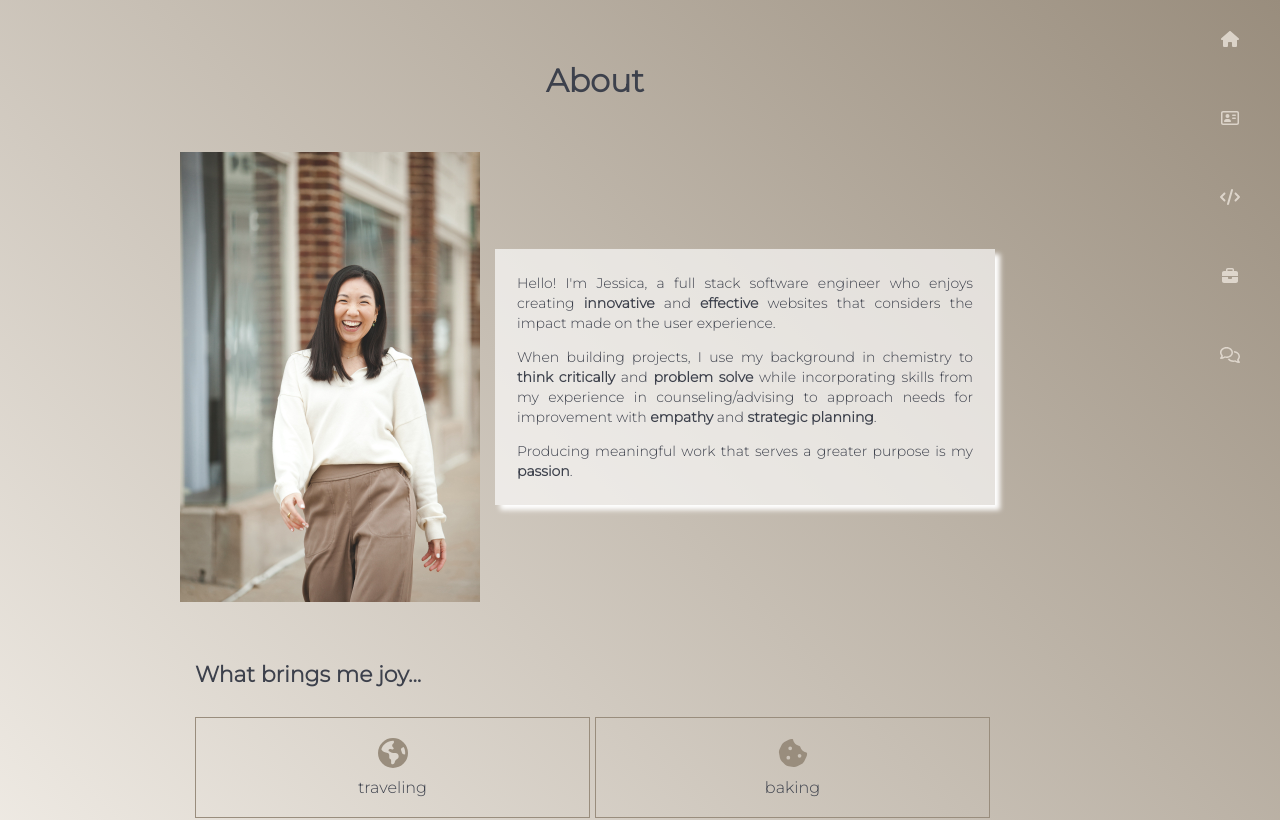
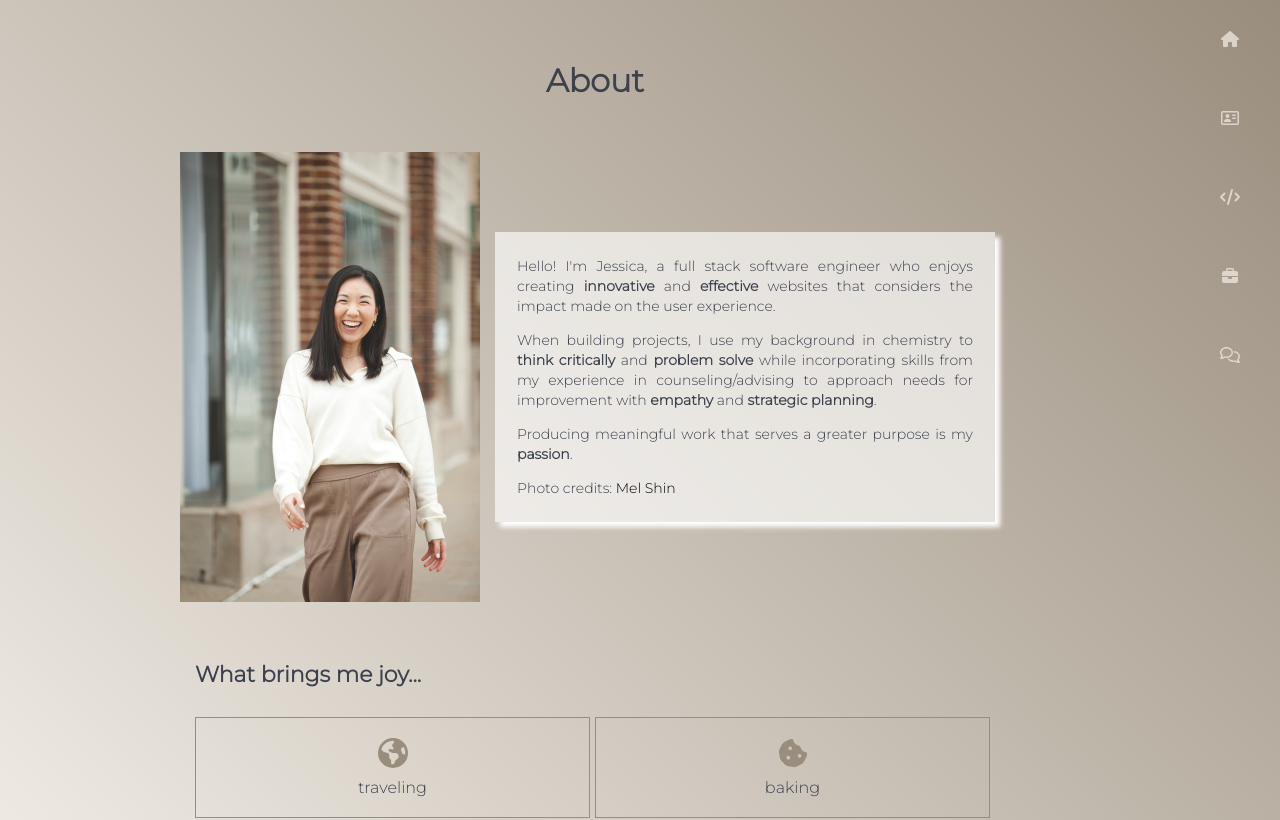
Before and after one commit to jessykim/jessica-kim-portfolio, a React (Create React App) app: page /about in a window 1280 px wide. Shown: the top 820 px of the page. Built offline with nearby package versions, Linux system fonts and the light colour scheme.

Commit message:
add photo credits to about page

```diff
--- a/src/pages/About.jsx
+++ b/src/pages/About.jsx
@@ -13,6 +13,9 @@ function About(props) {
             <p>Hello! I'm Jessica, a full stack software engineer who enjoys creating <span>innovative</span> and <span>effective</span> websites that considers the impact made on the user experience.</p>
             <p>When building projects, I use my background in chemistry to <span>think critically</span> and <span>problem solve</span> while incorporating skills from my experience in counseling/advising to approach needs for improvement with <span>empathy</span> and <span>strategic planning</span>.</p>
             <p>Producing meaningful work that serves a greater purpose is my <span>passion</span>.</p>
+            <p>Photo credits:
+              <a href="https://www.melshinphotography.com/" target="_blank" rel="noopener noreferrer"> Mel Shin</a>
+            </p>
           </div>
         </div>
         <div className={styles.joyList}>
--- a/src/styles/About.module.css
+++ b/src/styles/About.module.css
@@ -1,3 +1,13 @@
+a {
+  text-decoration: none;
+  color: black;
+}
+
+a:hover {
+  cursor: pointer;
+  font-weight: 700;
+}
+
 span {
   font-weight: 700;
 }
```
